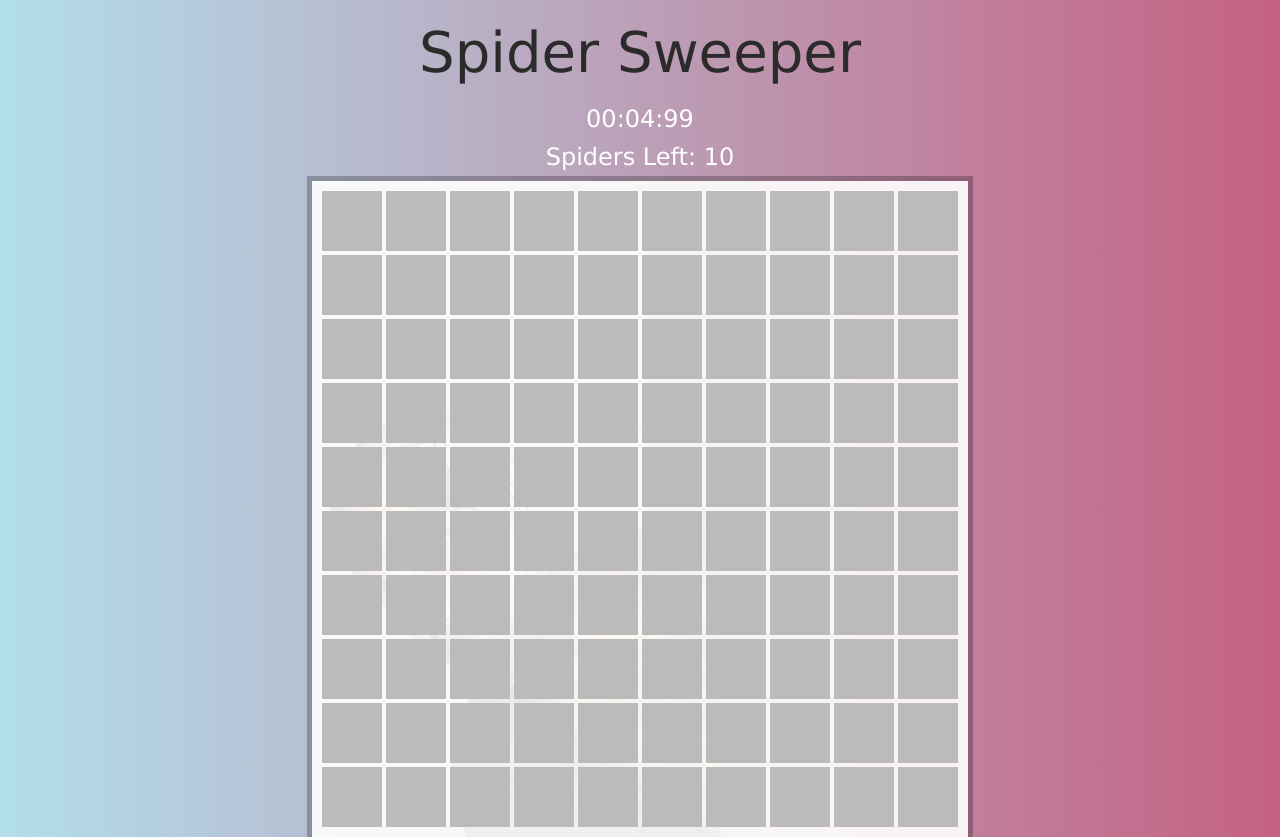
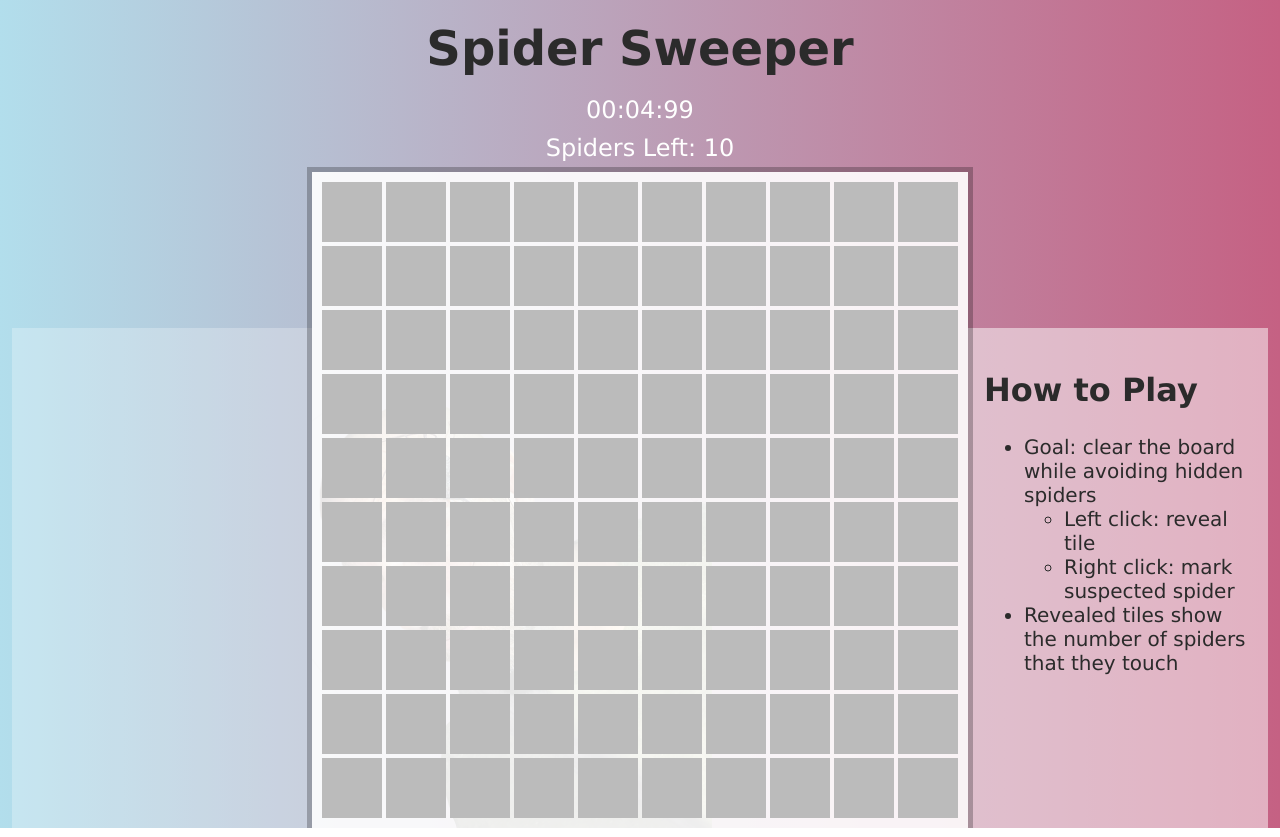
Before and after one commit to CameronGu/Minesweeper, a plain HTML site: page index.html in a window 1280 px wide. Drawn offline with Linux system fonts and the light colour scheme.

Commit message:
add instructions

```diff
--- a/index.html
+++ b/index.html
@@ -8,7 +8,7 @@
   <title>Spider Sweeper</title>
 </head>
 <body>
-  <h3 class="title">Spider Sweeper</h3>
+  <h1 class="title">Spider Sweeper</h1>
   <div class="timer">
     00:00:00
   </div>
@@ -22,7 +22,19 @@
       </div>
     </div>
     <div class="board"></div>
-    <div class="play_area_right"></div>
+    <div class="play_area_right">
+      <div class="instructions">
+        <h2>How to Play</h2>
+        <ul>
+          <li>Goal: clear the board while avoiding hidden spiders</li>
+            <ul>
+              <li>Left click: reveal tile</li>
+              <li>Right click: mark suspected spider</li>
+            </ul>
+          <li>Revealed tiles show the number of spiders that they touch</li>
+      </ul>
+      </div>
+    </div>
   </div>
 </body>
 </html>
--- a/styles.css
+++ b/styles.css
@@ -2,6 +2,16 @@
     box-sizing: border-box;
     font-family:'Lucida Sans', 'Lucida Sans Regular', 'Lucida Grande', 'Lucida Sans Unicode', Geneva, Verdana, sans-serif;
     font-weight: normal;
+  }
+
+  h1 {
+    font-size: 3rem;
+    font-weight: 700;
+  }
+
+  h2 {
+    font-size: 2rem;
+    font-weight: 700;
   }
 
   body {
@@ -38,24 +48,32 @@
 
   .play_area_left {
     display: flex;
-    width: 250px;
+    width: 300px;
     height: 500px;
     z-index: -100;
-    /* transform: translateX(50%); */
+    background-color: rgba(255, 255, 255, .25);
   }
 
   .spider_head {
     display: flex;
     align-items: flex-end;
-    transform: translateX(65%);
+    transform: translateX(75%);
     transition: 1s ease-in-out;
-    /* transform: rotate(-45deg);
-    transform-origin: bottom left; */
   }
 
   .play_area_right {
-    width: 250px;
+    width: 300px;
     height: 500px;
+    display: flex;
+    justify-content: center;
+    align-items: flex-start;
+    background-color: rgba(255, 255, 255, .5);
+    z-index: -100;
+    padding: 1rem;
+  }
+
+  .instructions ul {
+    font-size: 1.25rem;
   }
 
   .board {
```
